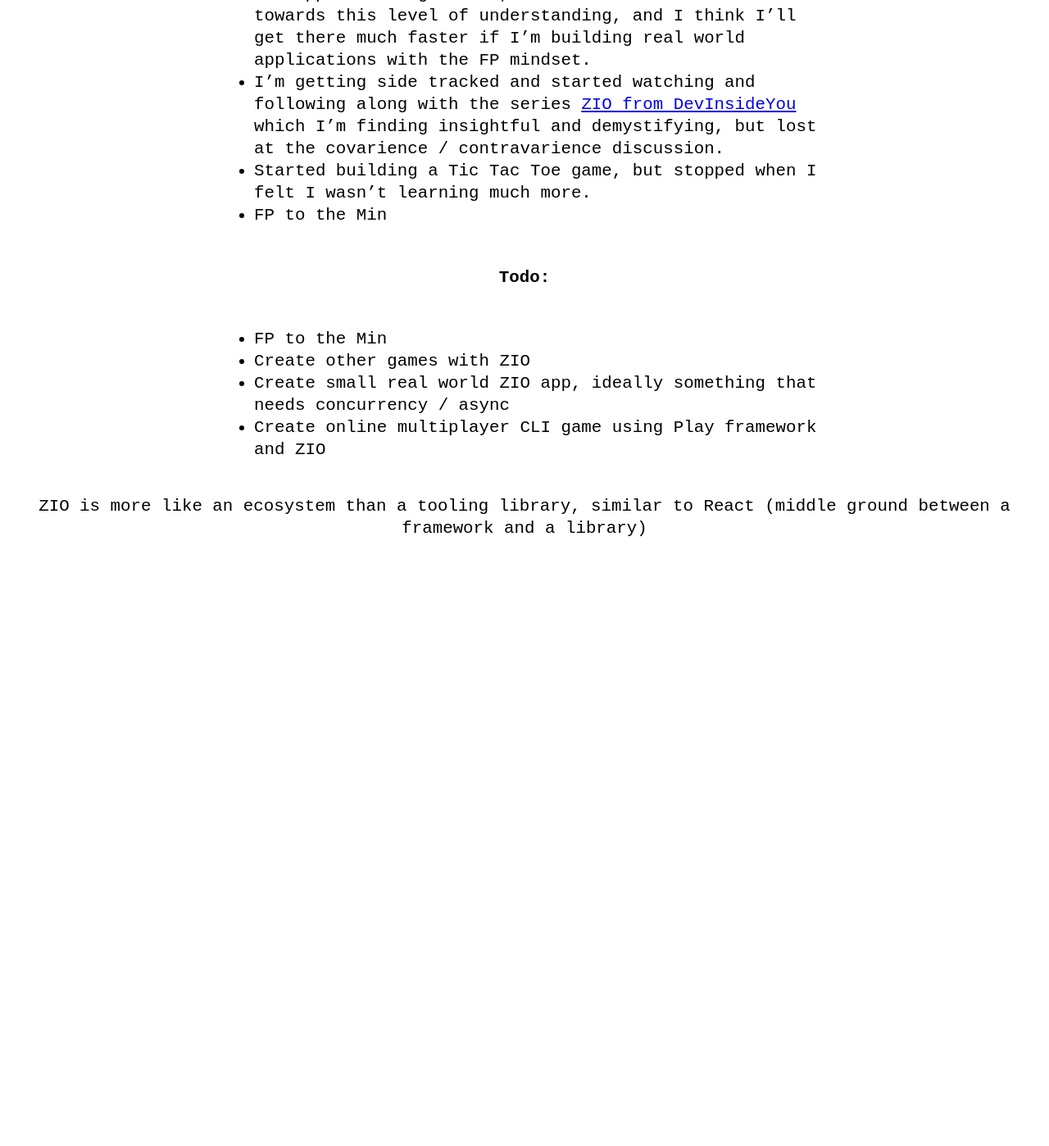
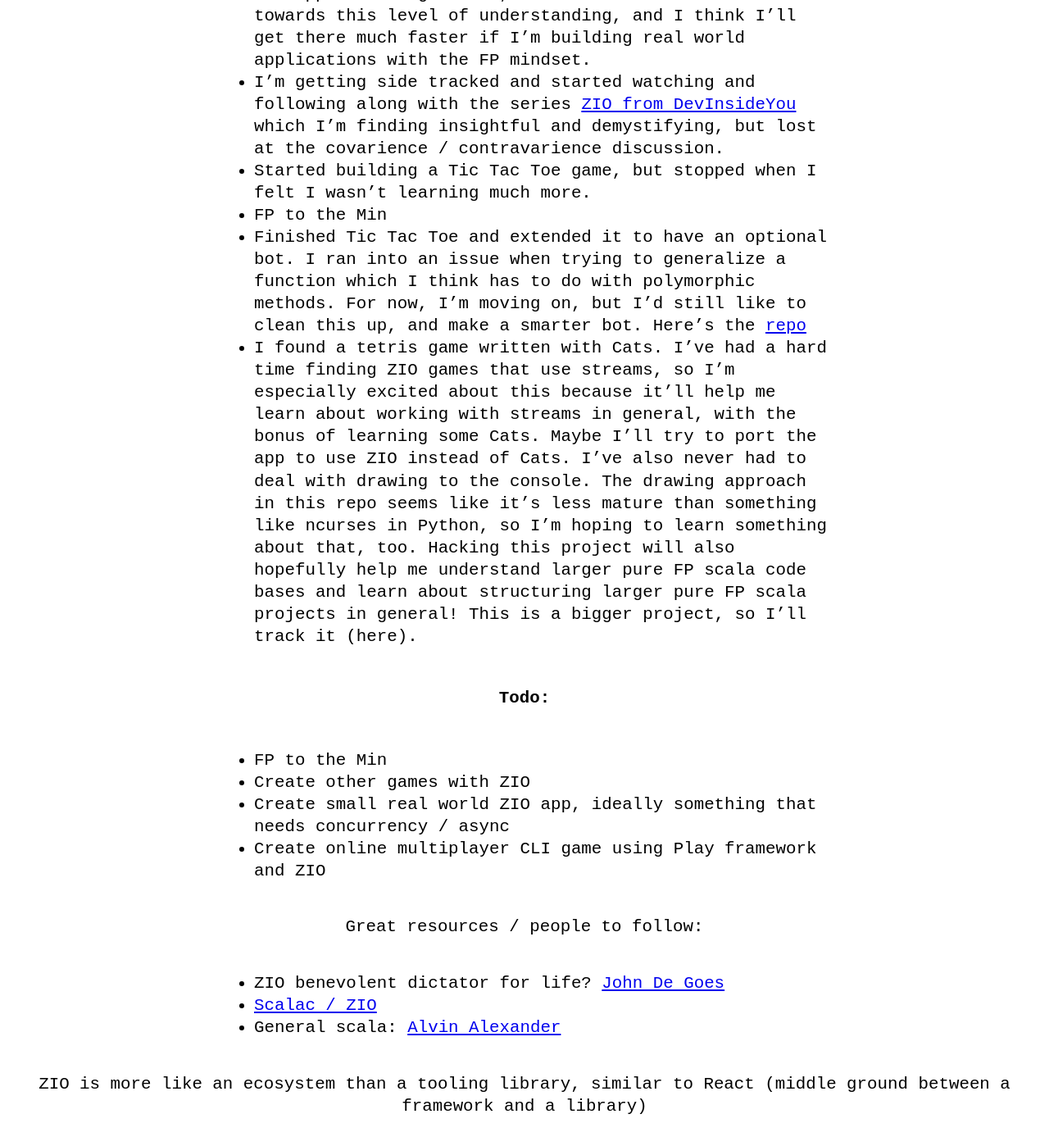
Before and after one commit to ebulllience/aryzach.github.io, a Jekyll site: the page built from _posts/2021-07-08-journey-to-zio.markdown, in a window 1280 px wide and 1400 px high, scrolled down 1104 px. Shown: the whole window at 82% size. Built offline with Jekyll 4.4.1, drawn with Linux system fonts in a browser that asks for light colours; before the commit the page ends 1799 px from its top, so only the background shows below that.

```diff
--- a/_drafts/ideas.txt
+++ b/_drafts/ideas.txt
@@ -24,3 +24,8 @@
         redo this and try to build it myself. Basically building muscle memory
         Create other games with this lib
         More like an ecosystem than a tooling library
+
+RC boat follow swimmer
+        current option is just small buoy
+        GPS vs vision
+        lidar not good option
--- a/_posts/2021-07-08-journey-to-zio.markdown
+++ b/_posts/2021-07-08-journey-to-zio.markdown
@@ -18,6 +18,8 @@
  - I'm getting side tracked and started watching and following along with the series [ZIO from DevInsideYou](https://www.youtube.com/watch?v=XwMKw03w8bs&list=PLJGDHERh23x-ammk-n2XuZWhoRVB-wAF) which I'm finding insightful and demystifying, but lost at the covarience / contravarience discussion.
  - Started building a Tic Tac Toe game, but stopped when I felt I wasn't learning much more.
  - FP to the Min
+ - Finished Tic Tac Toe and extended it to have an optional bot. I ran into an issue when trying to generalize a function which I think has to do with polymorphic methods. For now, I'm moving on, but I'd still like to clean this up, and make a smarter bot. Here's the [repo](https://github.com/aryzach/scala-ZIO-ticTacToe)
+ - I found a tetris game written with Cats. I've had a hard time finding ZIO games that use streams, so I'm especially excited about this because it'll help me learn about working with streams in general, with the bonus of learning some Cats. Maybe I'll try to port the app to use ZIO instead of Cats. I've also never had to deal with drawing to the console. The drawing approach in this repo seems like it's less mature than something like ncurses in Python, so I'm hoping to learn something about that, too. Hacking this project will also hopefully help me understand larger pure FP scala code bases and learn about structuring larger pure FP scala projects in general! This is a bigger project, so I'll track it (here).
 
 
 
@@ -27,4 +29,9 @@
  - Create small real world ZIO app, ideally something that needs concurrency / async
  - Create online multiplayer CLI game using Play framework and ZIO
 
+Great resources / people to follow:
+ - ZIO benevolent dictator for life? [John De Goes](https://degoes.net/)
+ - [Scalac / ZIO](https://scalac.io/zio/)
+ - General scala: [Alvin Alexander](https://alvinalexander.com/)
+
 ZIO is more like an ecosystem than a tooling library, similar to React (middle ground between a framework and a library)
--- a/index.html
+++ b/index.html
@@ -17,3 +17,5 @@
     </li>
     {% endfor %}
 </ul>
+
+<h6><a href="https://soundcloud.com/user-596365273">-</a></h6>
--- a/snake/web.html
+++ b/snake/web.html
@@ -16,14 +16,18 @@
         </style>
     </head>
     <body>
+        <!--#include file="_includes/navigation.html" -->
         <ul>
             <li>
                 <canvas id="gameCanvas" width="550" height="550"></canvas>
             </li>
             <li>
-                <div>Arrow Keys and WASD</div>
+                <div>Two player</div>
+                <div>Arrow keys and WASD</div>
                 <div>You can eat each other and there's no winner</div>
                 <div>Written in functional-style JS</div>
+                <div><a href="https://github.com/aryzach/aryzach.github.io/tree/master/snake">Source code</a></div>
+
             </li>
         </ul>
         <script src="snake.js"></script>
```
Also changed, not shown: _posts/2021-07-22-tetris-with-cats.markdown (added, +17 -0 lines), snake/web.js (+6 -3 lines), 6 other files.
